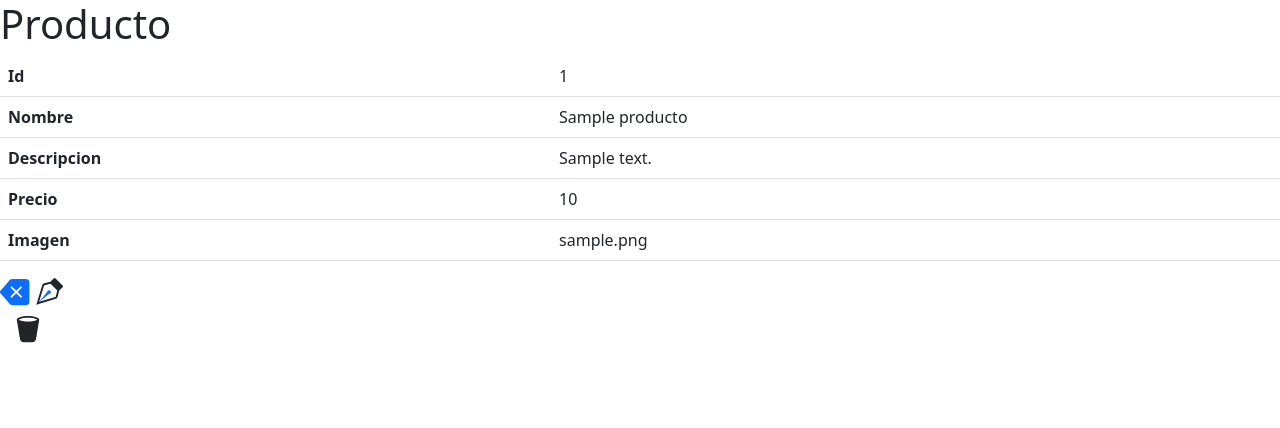
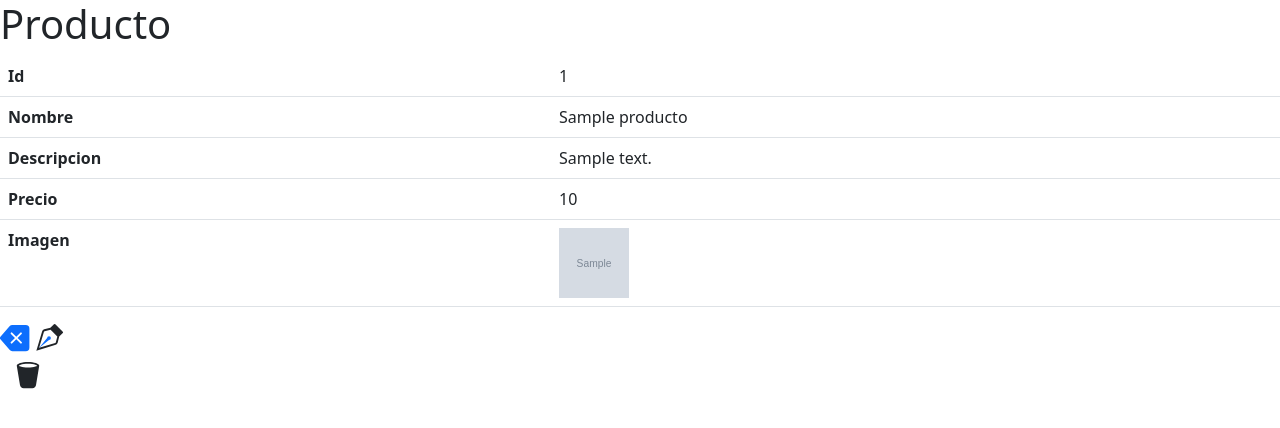
Before and after one commit to JGaston89/veterinaria, a Symfony app: template templates/templates/producto/show.html.twig in a window 1280 px wide. Shown: the top 428 px of the page. Run offline with Twig, Linux system fonts and the light colour scheme; the template is opened without the code that fills it: most values are stand-ins (such as "Sample title", 1, 10 or a date in 2020); grey boxes marked "Sample" are stand-in pictures; some libraries are stand-ins or nearby versions.

Commit message:
Add files via upload

```diff
--- a/templates/templates/producto/show.html.twig
+++ b/templates/templates/producto/show.html.twig
@@ -27,7 +27,12 @@
             </tr>
             <tr>
                 <th>Imagen</th>
-                <td>{{ producto.Imagen }}</td>
+                <td><img
+                    src="{{ producto.Imagen }}"
+                    alt=""
+                    class="shadow-xl rounded-md"
+                    style="height:70px; width:70px">
+                </td>
             </tr>
         </tbody>
     </table>
@@ -39,13 +44,11 @@
 
 
 
-
-
-    <svg xmlns="http://www.w3.org/2000/svg" width="30" height="30" fill="currentColor" class="bi bi-vector-pen" viewBox="0 0 16 16">
-        <path fill-rule="evenodd" d="M10.646.646a.5.5 0 0 1 .708 0l4 4a.5.5 0 0 1 0 .708l-1.902 1.902-.829 3.313a1.5 1.5 0 0 1-1.024 1.073L1.254 14.746 4.358 4.4A1.5 1.5 0 0 1 5.43 3.377l3.313-.828L10.646.646zm-1.8 2.908-3.173.793a.5.5 0 0 0-.358.342l-2.57 8.565 8.567-2.57a.5.5 0 0 0 .34-.357l.794-3.174-3.6-3.6z"/>
-            <a href="{{ path('app_producto_edit', {'id': producto.id}) }}">
-        <path fill-rule="evenodd" d="M2.832 13.228 8 9a1 1 0 1 0-1-1l-4.228 5.168-.026.086.086-.026z"/></a>
-    </svg>
+<svg xmlns="http://www.w3.org/2000/svg" width="30" height="30" fill="currentColor" class="bi bi-vector-pen" viewBox="0 0 16 16">
+    <path fill-rule="evenodd" d="M10.646.646a.5.5 0 0 1 .708 0l4 4a.5.5 0 0 1 0 .708l-1.902 1.902-.829 3.313a1.5 1.5 0 0 1-1.024 1.073L1.254 14.746 4.358 4.4A1.5 1.5 0 0 1 5.43 3.377l3.313-.828L10.646.646zm-1.8 2.908-3.173.793a.5.5 0 0 0-.358.342l-2.57 8.565 8.567-2.57a.5.5 0 0 0 .34-.357l.794-3.174-3.6-3.6z"/>
+        <a href="{{ path('app_producto_edit', {'id': producto.id}) }}">
+    <path fill-rule="evenodd" d="M2.832 13.228 8 9a1 1 0 1 0-1-1l-4.228 5.168-.026.086.086-.026z"/></a>
+</svg>
 
     {{ include('producto/_delete_form.html.twig') }}
 {% endblock %}
```
